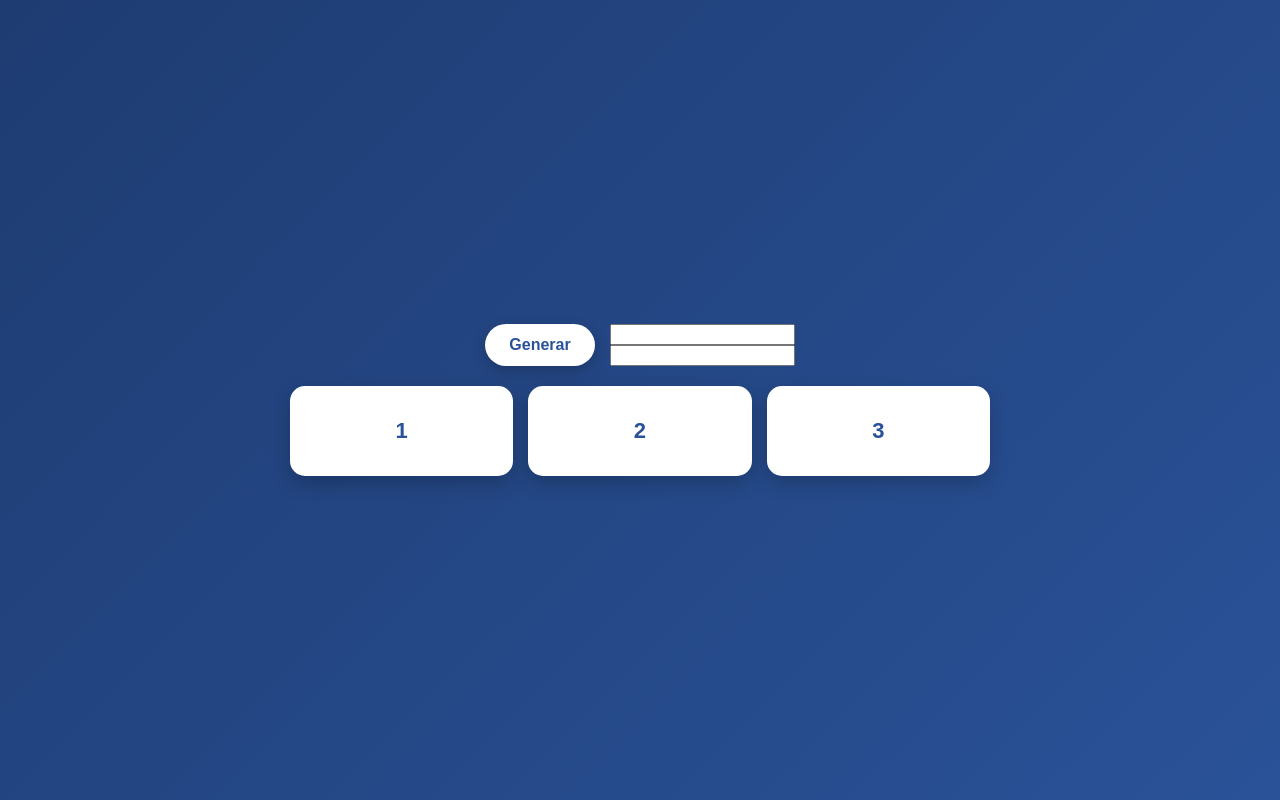
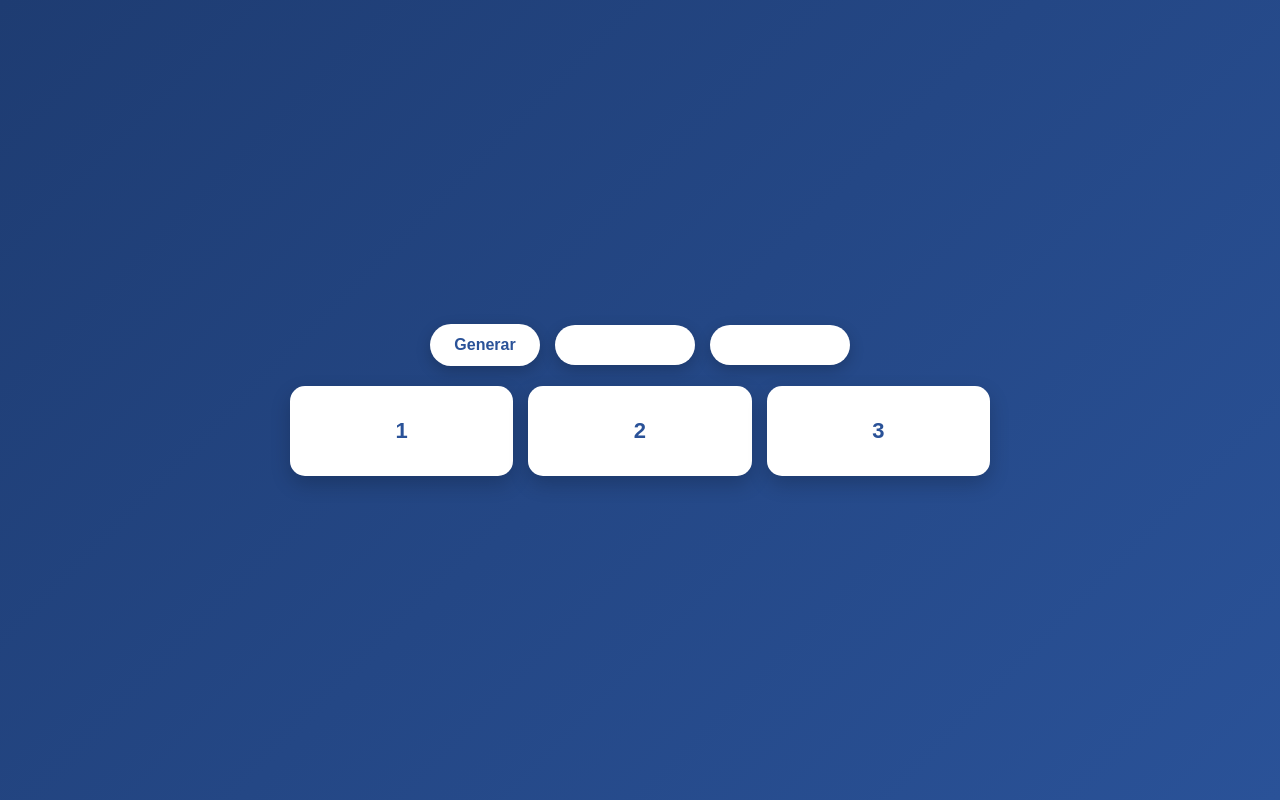
Before and after one commit to KARDIACblade/reto_tarjetas, a plain HTML site: page tarjetas.html in a window 1280 px wide. Drawn offline with Linux system fonts and the light colour scheme.

Commit message:
agregar estilos al css class input tag input

```diff
--- a/tarjetas.css
+++ b/tarjetas.css
@@ -76,6 +76,48 @@ body {
   box-shadow: 0 12px 25px rgba(0, 0, 0, 0.3);
 }
 
+/*estilos del documento pdf
+/* CONTENEDOR DE INPUTS */
+.inputs {
+display: flex;
+gap: 15px;
+justify-content: center;
+flex-wrap: wrap;
+}
+/* INPUT BASE */
+.inputs input {
+width: 140px;
+padding: 12px 15px;
+border-radius: 25px;
+
+border: none;
+outline: none;
+font-size: 14px;
+text-align: center;
+font-weight: bold;
+color: #2a5298;
+background: white;
+box-shadow: 0 5px 15px rgba(0,0,0,0.2);
+transition: all 0.25s ease;
+}
+/* PLACEHOLDER */
+.inputs input::placeholder {
+color: #8aa3d0;
+font-weight: normal;
+}
+/* HOVER */
+.inputs input:hover {
+transform: scale(1.05);
+box-shadow: 0 8px 20px rgba(0,0,0,0.3);
+}
+/* FOCUS (cuando escribes) */
+.inputs input:focus {
+box-shadow: 0 0 0 3px rgba(42,82,152,0.3),
+0 8px 20px rgba(0,0,0,0.3);
+transform: scale(1.05);
+}
+
+
 /* TABLET */
 @media (max-width: 768px) {
   .contenedor {
```
